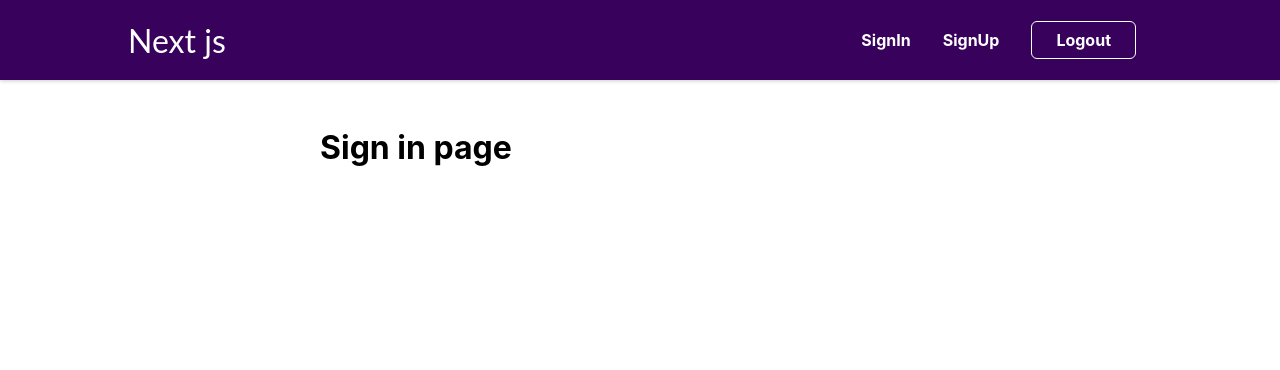
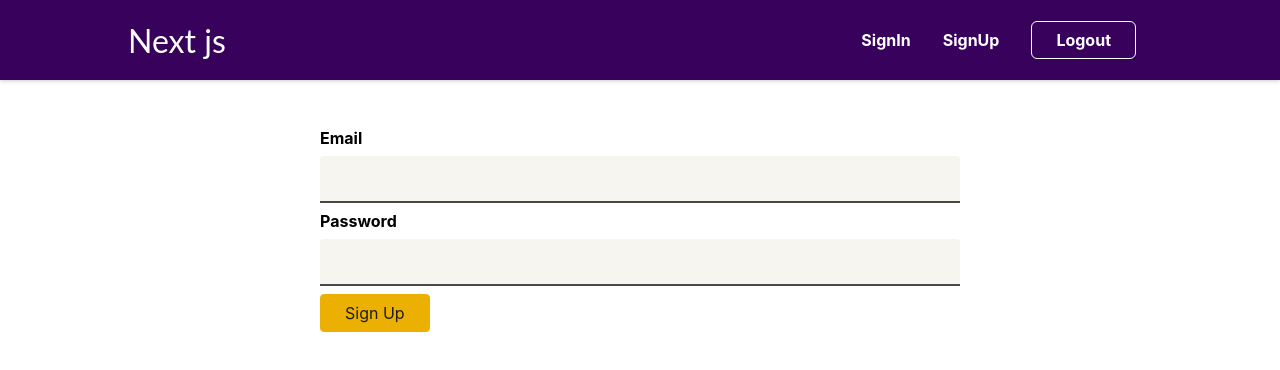
Before and after one commit to Kotaro666-dev/nextjs-typescript-supabase, a Next.js app: page /signup in a window 1280 px wide. Shown: the top 370 px of the page. Built offline with nearby package versions, Linux system fonts and the light colour scheme.

Commit message:
Update: Add form to sign up page

```diff
--- /dev/null
+++ b/pages/signup/index.module.css
@@ -0,0 +1,41 @@
+.form {
+  width: 40rem;
+  margin: 2rem auto;
+}
+
+.form label {
+  display: block;
+  font-weight: bold;
+  margin-bottom: 0.5rem;
+}
+
+.form input {
+  display: block;
+  width: 100%;
+  font: inherit;
+  font-size: 1.5rem;
+  padding: 0.5rem;
+  border-radius: 4px;
+  background-color: #f7f5ef;
+  border: none;
+  border-bottom: 2px solid #494844;
+  border-bottom-right-radius: 0;
+  border-bottom-left-radius: 0;
+  margin-bottom: 0.5rem;
+}
+
+.form button {
+  font: inherit;
+  background-color: #ebb002;
+  border: 1px solid #ebb002;
+  color: #201d0f;
+  padding: 0.5rem 1.5rem;
+  border-radius: 4px;
+  cursor: pointer;
+}
+
+.form button:hover,
+.form button:active {
+  background-color: #ebc002;
+  border-color: #ebc002;
+}
--- a/pages/signup/index.tsx
+++ b/pages/signup/index.tsx
@@ -1,5 +1,78 @@
-const SignIn = () => {
-  return <h1>Sign in page</h1>;
+import React, { useState } from "react";
+import { useRouter } from "next/router";
+
+import {
+  validateEmail,
+  validatePassword,
+} from "../../components/helper/ValidateInput";
+
+import classes from "./index.module.css";
+
+const SignIn: React.FC = () => {
+  const [isLoading, setIsLoading] = useState(false);
+  const [inputEmail, setInputEmail] = useState("");
+  const [inputPassword, setInputPassword] = useState("");
+
+  const router = useRouter();
+
+  const onSubmitHandler = (event: React.FormEvent): void => {
+    event.preventDefault();
+
+    if (!validateEmail(inputEmail) || !validatePassword(inputPassword)) {
+      console.log("Error");
+      return;
+    }
+
+    setIsLoading(true);
+    // Post data
+
+    setIsLoading(false);
+
+    // reset Data
+    setInputEmail("");
+    setInputPassword("");
+
+    // Go back home
+    router.replace("/");
+  };
+
+  const onChangeInputEmailHandler = (
+    event: React.ChangeEvent<HTMLInputElement>
+  ) => {
+    setInputEmail(event.target.value);
+  };
+
+  const onChangeInputPasswordHandler = (
+    event: React.ChangeEvent<HTMLInputElement>
+  ) => {
+    setInputPassword(event.target.value);
+  };
+
+  return (
+    <form onSubmit={onSubmitHandler} className={classes.form}>
+      <div>
+        <label>Email</label>
+        <input
+          type="text"
+          id="Email"
+          onChange={onChangeInputEmailHandler}
+          value={inputEmail}
+        />
+      </div>
+      <div>
+        <label>Password</label>
+        <input
+          type="text"
+          id="Password"
+          onChange={onChangeInputPasswordHandler}
+          value={inputPassword}
+        />
+      </div>
+      <div>
+        <button type="submit">Sign Up</button>
+      </div>
+    </form>
+  );
 };
 
 export default SignIn;
```
